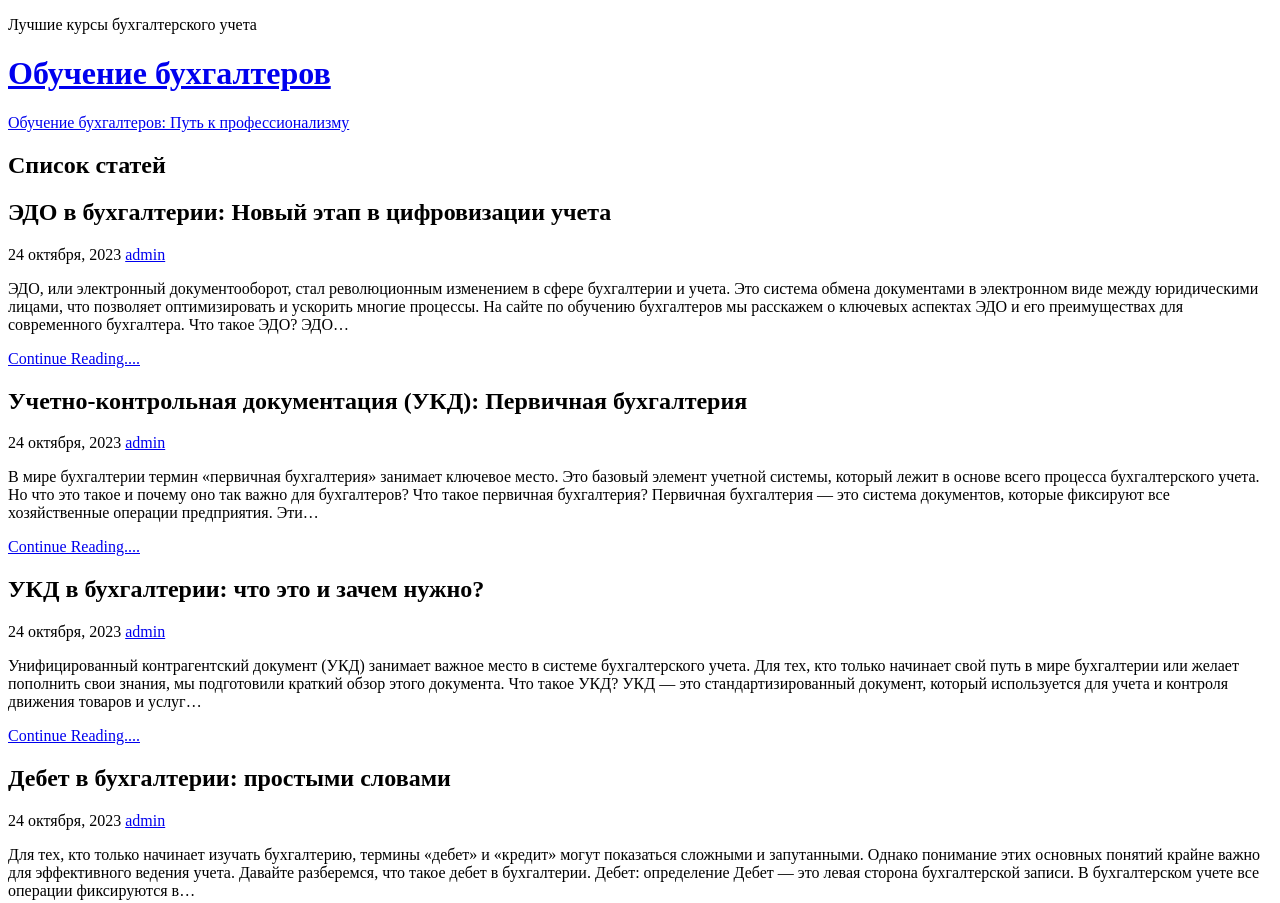
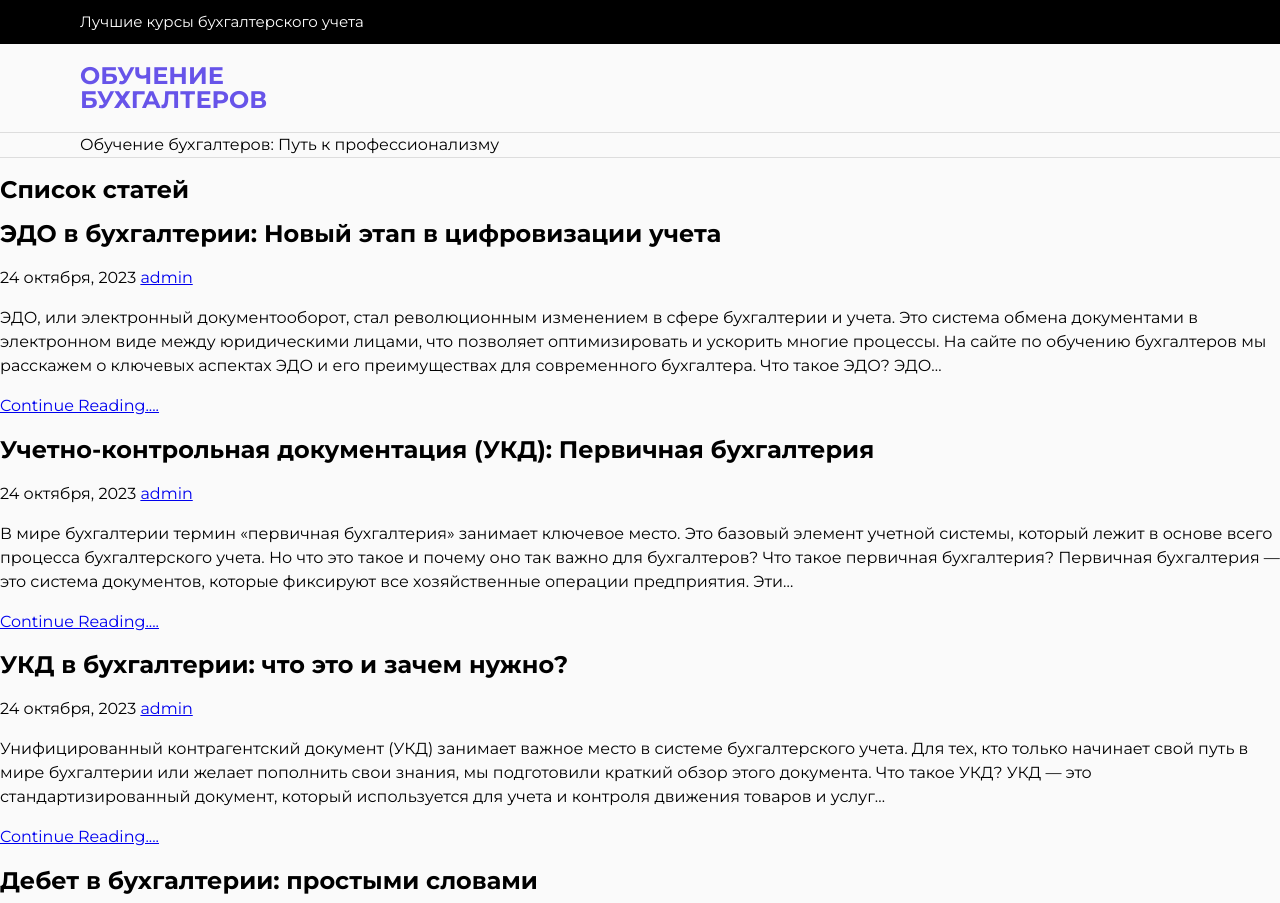
Before and after one commit to a-pyat/Accountant-training, a plain HTML site: page index.html in a window 1280 px wide. Shown: the top 903 px of the page. Drawn offline with Linux system fonts and the light colour scheme.

Commit message:
Добавляет стили для header

```diff
--- a/index.html
+++ b/index.html
@@ -4,6 +4,10 @@
 <head>
     <meta charset="UTF-8">
     <meta name="viewport" content="width=device-width, initial-scale=1.0">
+    <link rel="preconnect" href="https://fonts.googleapis.com">
+    <link rel="preconnect" href="https://fonts.gstatic.com" crossorigin>
+    <link href="https://fonts.googleapis.com/css2?family=Montserrat:wght@400;700&display=swap" rel="stylesheet">
+    <link rel="stylesheet" href="styles/styles.css">
     <title>Обучение бухгалтеров</title>
 </head>
 
@@ -13,10 +17,10 @@
             <div class="top-header">
                 <p>Лучшие курсы бухгалтерского учета</p>
             </div>
-            <div class="botton-header">
-                <h1><a href="#">Обучение бухгалтеров</a></h1>
-                <p><a href="#">Обучение бухгалтеров: Путь к профессионализму</a></p>
-            </div>
+            <!-- <div class="bottom-header"> -->
+            <h1 class="bottom-header-title"><a href="#">Обучение бухгалтеров</a></h1>
+            <p class="bottom-header-description"><a href="#">Обучение бухгалтеров: Путь к профессионализму</a></p>
+            <!-- </div> -->
         </header>
 
         <main>
--- /dev/null
+++ b/styles/styles.css
@@ -0,0 +1,59 @@
+body {
+    margin: 0;
+    font-family: 'Montserrat', sans-serif;
+    font-weight: 400;
+    font-size: 16px;
+    line-height: 24px;
+    color: #000000;
+    background-color: #fafafa;
+}
+
+.main-header {
+    padding: 0;
+    margin: 0 auto;
+}
+
+.top-header {
+    background-color: #000000;
+    color: #ffffff;
+    padding: 0;
+    margin: 0;
+}
+
+.top-header p {
+    padding: 10px 10px 10px 80px;
+    margin: 0;
+    max-width: 500px;
+    font-size: 15px;
+}
+
+/* .bottom-header {
+    padding: 20px 60px;
+    margin: 0;
+} */
+
+.bottom-header-title {
+    padding: 20px 80px;
+    margin: 0;
+    font-weight: 700;
+    text-transform: uppercase;
+    width: 300px;
+    font-size: 24px;
+}
+
+.bottom-header-title a {
+    text-decoration: none;
+    color: #6754e9;
+}
+
+.bottom-header-description {
+    padding: 0 80px;
+    margin: 0;
+    border-top: solid 1px #dddddd;
+    border-bottom: solid 1px #dddddd;
+}
+
+.bottom-header-description a {
+    text-decoration: none;
+    color: #000000;
+}
```
